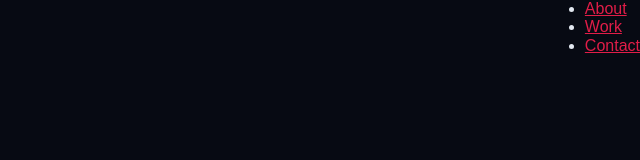
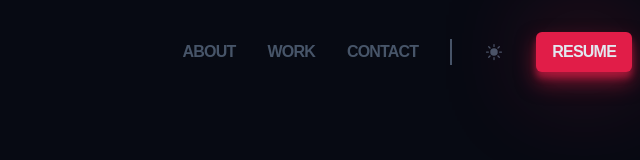
Before and after one commit to jprodsanz/portfolio-project, a website built with Vite: page index.html in a window 1280 px wide. Shown: the whole page, without its empty margins (640-1280 px from the left). Built offline with nearby package versions, Linux system fonts and the light colour scheme; a web font is replaced by a local one.

Commit message:
chapter_three_next

```diff
--- a/index.html
+++ b/index.html
@@ -9,31 +9,63 @@
       rel="stylesheet"
     />
     <title>Developer Server</title>
-</head>
+  </head>
   <body>
-    <header class="header contatiner">
+    <header class="header container">
       <nav>
-        <ul>
+        <ul class="header__menu">
           <li>
-            <a href="#about">About</a>
+            <a class="header__link" href="#about">About</a>
           </li>
           <li>
-            <a href="#featured">Work</a>
+            <a class="header__link" href="#featured">Work</a>
           </li>
           <li>
-            <a href="#contact">Contact</a>
+            <a class="header__link" href="#contact">Contact</a>
+          </li>
+          <li class="header__line"></li>
+          <li>
+            <button class="header__sun">
+              <svg
+                aria-hidden="true"
+                xmlns="http://www.w3.org/2000/svg"
+                viewBox="0 0 24 24"
+                fill="currentColor"
+              >
+                <path
+                  d="M12 2.25a.75.75 0 0 1 .75.75v2.25a.75.75 0 0 1-1.5 0V3a.75.75 0 0 1 .75-.75ZM7.5 12a4.5 4.5 0 1 1 9 0 4.5 4.5 0 0 1-9 0ZM18.894 6.166a.75.75 0 0 0-1.06-1.06l-1.591 1.59a.75.75 0 1 0 1.06 1.061l1.591-1.59ZM21.75 12a.75.75 0 0 1-.75.75h-2.25a.75.75 0 0 1 0-1.5H21a.75.75 0 0 1 .75.75ZM17.834 18.894a.75.75 0 0 0 1.06-1.06l-1.59-1.591a.75.75 0 1 0-1.061 1.06l1.59 1.591ZM12 18a.75.75 0 0 1 .75.75V21a.75.75 0 0 1-1.5 0v-2.25A.75.75 0 0 1 12 18ZM7.758 17.303a.75.75 0 0 0-1.061-1.06l-1.591 1.59a.75.75 0 0 0 1.06 1.061l1.591-1.59ZM6 12a.75.75 0 0 1-.75.75H3a.75.75 0 0 1 0-1.5h2.25A.75.75 0 0 1 6 12ZM6.697 7.757a.75.75 0 0 0 1.06-1.06l-1.59-1.591a.75.75 0 0 0-1.061 1.06l1.59 1.591Z"
+                />
+              </svg>
+            </button>
+          </li>
+          <li>
+            <a class="header__resume primary-btn" href="#">Resume</a>
           </li>
         </ul>
+        <button class="header__bars">
+          <svg
+            aria-hidden="true"
+            xmlns="http://www.w3.org/2000/svg"
+            viewBox="0 0 24 24"
+            fill="currentColor"
+          >
+            <path
+              fill-rule="evenodd"
+              d="M3 6.75A.75.75 0 0 1 3.75 6h16.5a.75.75 0 0 1 0 1.5H3.75A.75.75 0 0 1 3 6.75ZM3 12a.75.75 0 0 1 .75-.75h16.5a.75.75 0 0 1 0 1.5H3.75A.75.75 0 0 1 3 12Zm0 5.25a.75.75 0 0 1 .75-.75h16.5a.75.75 0 0 1 0 1.5H3.75a.75.75 0 0 1-.75-.75Z"
+              clip-rule="evenodd"
+            />
+          </svg>
+        </button>
       </nav>
     </header>
-    <!-- <main>
-      <section></section>
-      <section></section>
-      <section></section>
-      <section></section>
-      <section></section>
+    <main>
+      <!-- <section></section> -->
+      <!-- <section></section> -->
+      <!-- <section></section> -->
+      <!-- <section></section> -->
+      <!-- <section></section> -->
     </main>
-    <footer></footer> -->
+    <!-- <footer></footer> -->
     <script type="module" src="./src/main.js"></script>
   </body>
 </html>
--- a/styles/components/header.css
+++ b/styles/components/header.css
@@ -2,9 +2,20 @@
     display: flex;
     justify-content: flex-end;
     align-items: center;
+    padding-top: 2rem;
+    padding-bottom: 2rem;
 }
 
+.header__menu {
+    display: none;
+}
 
+.header__bars {
+    color: var(--clr-light);
+    width: var(--size-2xl);
+    height: var(--size-2xl);
+    display: block;
+}
 
 
 
@@ -13,9 +24,58 @@
 /* sm */
 /* @media (min-width: 640px) {} */
 /* md */
-/* @media (min-width: 768px) {} */
+@media (min-width: 768px) {
+    .header__menu {
+    display: flex;
+    align-items: center;
+    list-style: none;
+    padding: 0;
+    gap: 2em;
+    text-transform: uppercase;
+}
+.header__link {
+    font-size: var(--size-sm);
+    text-decoration: none;
+    font-weight: 600;
+    color: var(--clr-slate600);
+    letter-spacing: -0.05em;
+    transition: color 0.3s;
+}
+.header__link:hover {
+    color: var(--clr-rose);
+}
+.header__line {
+    border: 1px solid var(--clr-slate600);
+    padding-top: 1.5em;
+}
+.header__sun {
+    display: block;
+    color: var(--clr-slate600);
+    width: var(--size-base);
+    height: var(--size-base);
+}
+.header__resume {
+    font-size: var(--size-xs);
+}
+.header__bars {
+    display: none;
+}
+}
 /* lg */
-/* @media (min-width: 1024px) {} */
+@media (min-width: 1024px) {
+    .header__link {
+    font-size: var(--size-base);
+
+}
+
+.header__sun {
+    width: var(--size-xl);
+    height: var(--size-xl);
+}
+.header__resume {
+    font-size: var(--size-base);
+}
+}
 /* xl */
 /* @media (min-width: 1280px) {} */
 /* 2xl */
--- a/styles/style.css
+++ b/styles/style.css
@@ -47,8 +47,7 @@
 /* all of our css resets go in here */
 * {
     margin: 0;
-    padding: 0;
-    line-height: calc(1em +0.5rem);
+    line-height: calc(1em + 0.5rem);
 }
 
 html {
--- a/styles/utils.css
+++ b/styles/utils.css
@@ -39,7 +39,7 @@
     margin-right: auto;
     padding-left: 0.5rem;
     padding-right: 0.5rem;
-    border: 1px solid red;
+    /* border: 1px solid red; */
 }
 
 .section {
```
